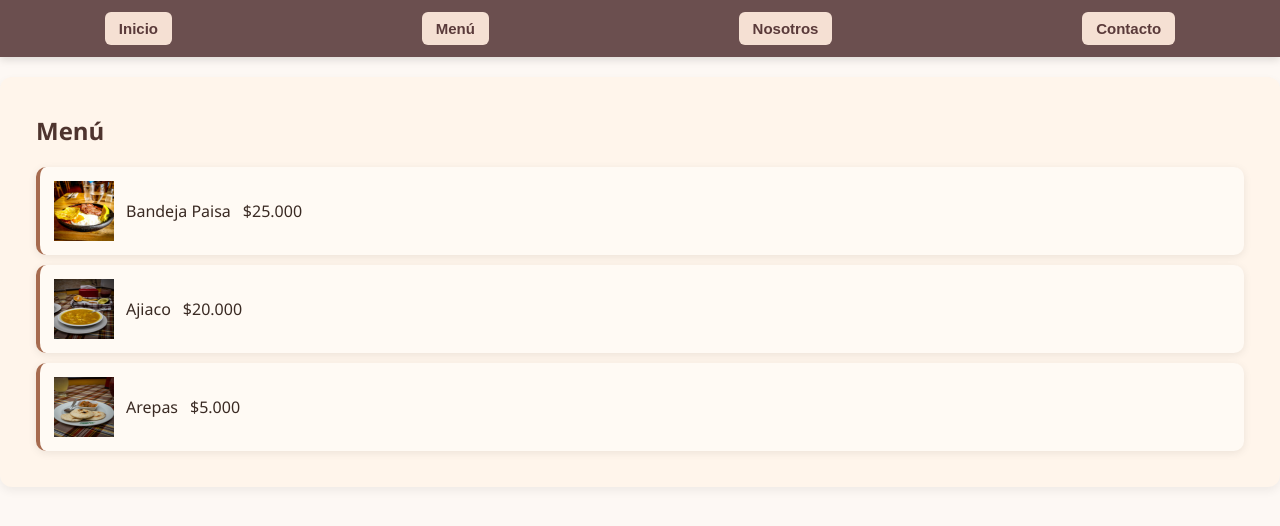
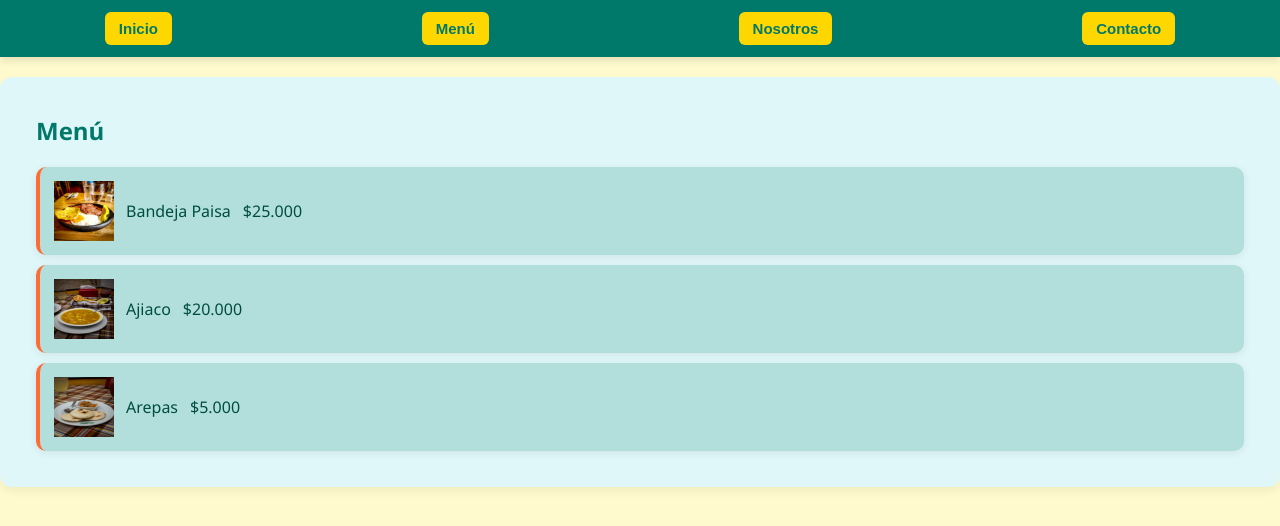
Before and after one commit to DilanEA12/react, a React (Create React App) app: page / in a window 1280 px wide. Both pictures are taken after a click on the button "Menú". Shown: the top 526 px of the page. Built offline with nearby package versions, Linux system fonts and the light colour scheme.

Commit message:
feat cambio de colores

```diff
--- a/src/App.css
+++ b/src/App.css
@@ -12,7 +12,7 @@
   justify-content: space-around;
   align-items: center;
   gap: 40px;
-  background: #6b4f4f;
+  background: #00796B;
   padding: 12px 0;
   box-shadow: 0 3px 8px rgba(0,0,0,0.12);
 }
@@ -30,25 +30,25 @@
 
 /* Botones del navbar */
 .navbar button {
-  background: #f5e0d3;
+  background: #FFD700;
   border: none;
   padding: 8px 14px;
   border-radius: 6px;
   cursor: pointer;
   font-size: 15px;
-  color: #5a3a3a;
+  color: #00796B;
   font-weight: 600;
   transition: transform 0.12s ease, background 0.12s ease;
 }
 
 .navbar button:hover {
-  background: #ffe6cc;
+  background: #FFC300;
   transform: translateY(-2px);
 }
 
 /* Secciones */
 .seccion {
-  background: #fff5eb;
+  background: #E0F7FA;
   border-radius: 12px;
   padding: 36px;
   margin-top: 20px;
@@ -108,7 +108,7 @@
 
 /* Botón destacado */
 .button-cta {
-  background: #6b4f4f;
+  background: #FF6B35;
   color: #fff;
   border: none;
   padding: 10px 18px;
@@ -119,7 +119,7 @@
 }
 
 .button-cta:hover {
-  background: #836464;
+  background: #FF8C42;
   transform: scale(1.05);
 }
 
@@ -136,8 +136,8 @@
   gap: 12px;
   padding: 14px;
   border-radius: 10px;
-  background: #fffaf4;
-  border-left: 4px solid #a66b4f;
+  background: #B2DFDB;
+  border-left: 4px solid #FF6B35;
   box-shadow: 0 2px 8px rgba(0,0,0,0.08);
   transition: transform 0.15s ease, box-shadow 0.15s ease;
 }
--- a/src/index.css
+++ b/src/index.css
@@ -9,8 +9,8 @@
 body {
   font-family: 'Segoe UI', Roboto, Oxygen, Ubuntu, Cantarell, 'Open Sans',
     sans-serif;
-  background: #fdf8f4;
-  color: #3a2a23;
+  background: #FFFACD;
+  color: #004D40;
   line-height: 1.5;
 }
 
@@ -23,7 +23,7 @@ a {
 /* -------- TITULOS -------- */
 h1, h2, h3 {
   font-weight: 700;
-  color: #4e342e;
+  color: #00796B;
 }
 
 /* -------- LISTAS -------- */
```
